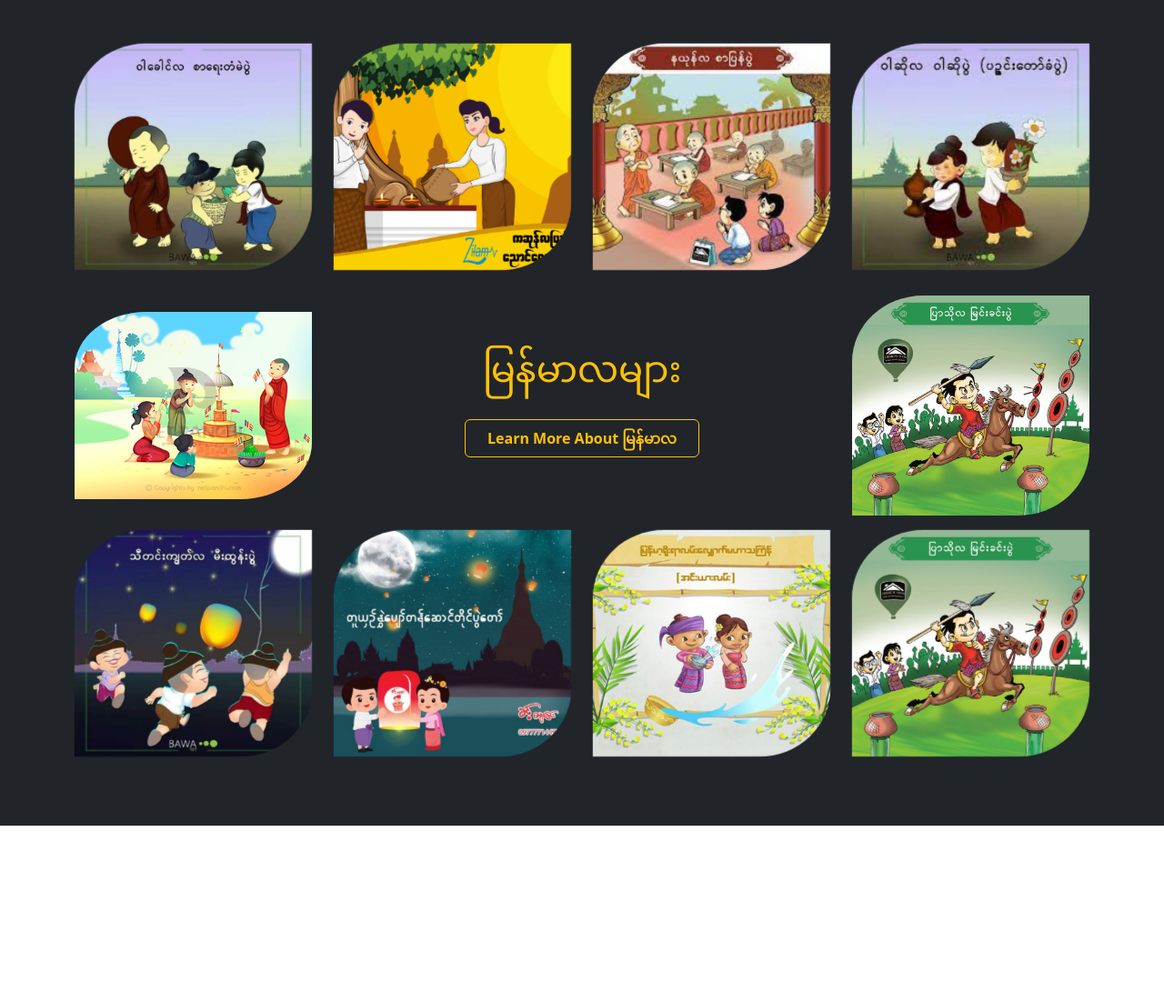
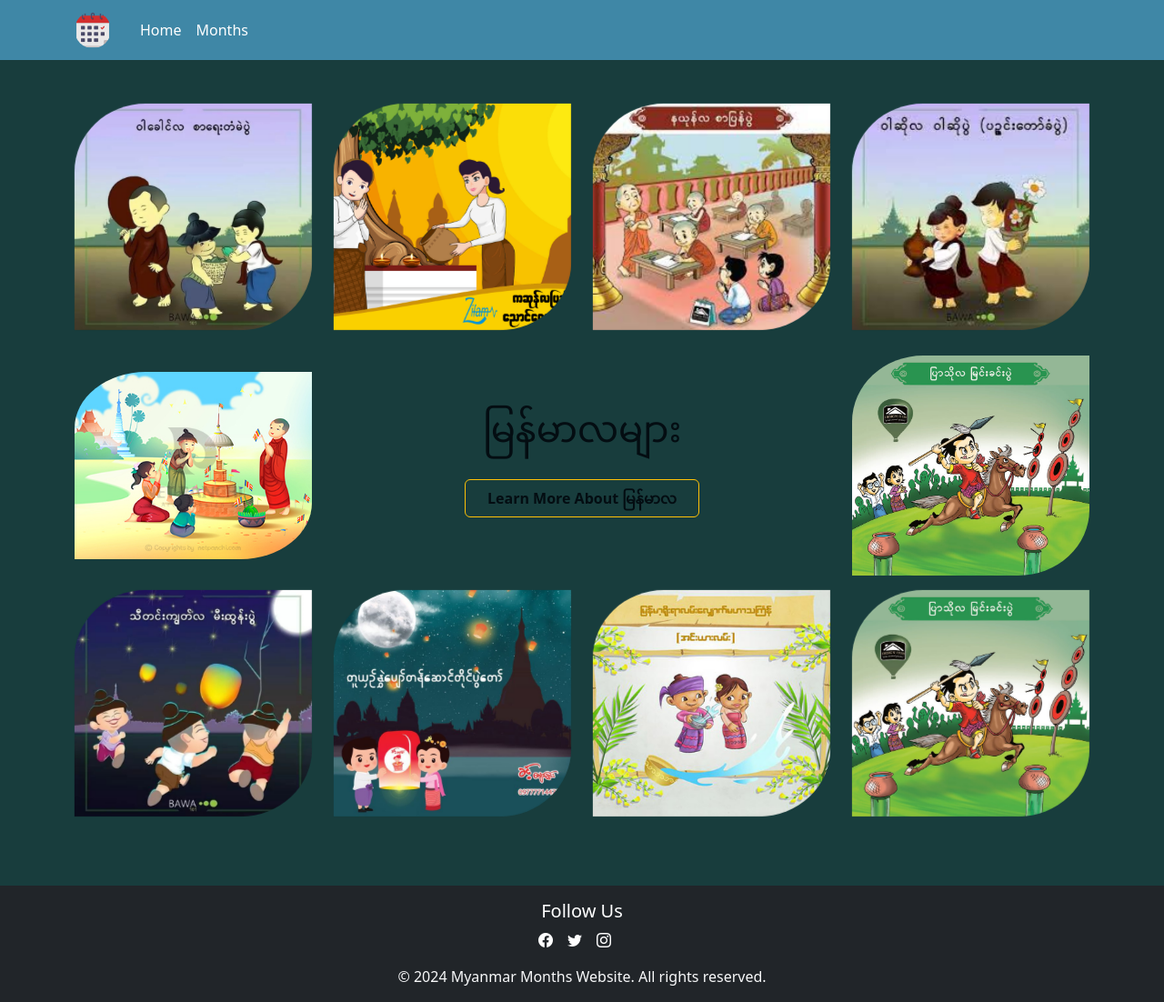
Before and after one commit to YeZawHtet-GIC/myanmar_months, a React (Create React App) app: page / in a window 1280 px wide. Shown: the whole page at 91% size. Before the commit the page ends 908 px from the top, so only its background shows below. Built offline with nearby package versions, Linux system fonts and the light colour scheme.

Commit message:
fix color

```diff
--- a/package.json
+++ b/package.json
@@ -8,6 +8,7 @@
     "@testing-library/react": "^13.4.0",
     "@testing-library/user-event": "^13.5.0",
     "bootstrap": "^5.3.3",
+    "bootstrap-icons": "^1.11.3",
     "react": "^18.2.0",
     "react-bootstrap": "^2.10.1",
     "react-dom": "^18.2.0",
--- a/src/App.js
+++ b/src/App.js
@@ -1,9 +1,13 @@
 import { Outlet } from "react-router-dom";
+import Navbar from "./Navbar";
+import Footer from "./Footer";
 
 function App() {
   return (
     <>
+      <Navbar />
       <Outlet />
+      <Footer />
     </>
   );
 }
--- /dev/null
+++ b/src/Footer.js
@@ -0,0 +1,29 @@
+import React from "react";
+
+function Footer() {
+  return (
+    <footer className="footer bg-dark text-white py-3">
+      <div className="d-flex justify-content-center">
+        <div className=" text-center px-5">
+          <h5>Follow Us</h5>
+          <div className="social-icons">
+            <a href="#" className="text-white me-3">
+              <i className="bi bi-facebook"></i>
+            </a>
+            <a href="#" className="text-white me-3">
+              <i className="bi bi-twitter"></i>
+            </a>
+            <a href="#" className="text-white me-3">
+              <i className="bi bi-instagram"></i>
+            </a>
+          </div>
+        </div>
+      </div>
+      <div className="text-center text-light mt-3">
+        &copy; {new Date().getFullYear()} Myanmar Months Website. All rights reserved.
+      </div>
+    </footer>
+  );
+}
+
+export default Footer;
--- a/src/Home.js
+++ b/src/Home.js
@@ -19,8 +19,8 @@
   const navigate = useNavigate();
   return (
     <div
-      className="container-fluid bg-dark text-warning"
-
+      className="container-fluid"
+      style={{ backgroundColor: "#183D3D", color: "#040D12" }}
     >
       <div className="container py-5">
         <div className="row row-cols-2">
@@ -50,6 +50,7 @@
             <button
               className="my-4 py-2 px-4 fw-bold btn btn-outline-warning"
               onClick={() => navigate("/months")}
+              style={{ color: "#040D12" }}
             >
               Learn More About မြန်မာလ{" "}
             </button>
--- a/src/MonthDetails.js
+++ b/src/MonthDetails.js
@@ -17,15 +17,23 @@
   return (
     <div className="container my-3">
       <div className="row justify-content-center">
-        <div className="col-md-12 bg-dark text-warning p-4 rounded shadow">
+        <div
+          className="col-md-12 p-4 rounded shadow"
+          style={{
+            backgroundColor: "#183D3D",
+            color: "#93B1A6",
+          }}
+        >
           {isPending && (
             <div
-              className="text-warning bg-dark text-center fs-1"
+              className="text-center fs-1"
               style={{
                 display: "flex",
                 justifyContent: "center",
                 alignItems: "center",
                 minHeight: "100vh",
+                backgroundColor: "#183D3D",
+                color: "#93B1A6",
               }}
             >
               <ReactLoading type="cylon" color="blue" height={50} width={100} />
@@ -33,17 +41,17 @@
           )}
           {error && <div>{error}</div>}
           {month && (
-            <div>
-              <h2 className="text-center text-warning py-2">
+            <div style={{ color:"#040D12" }}>
+              <h2 className="text-center fw-bold py-2">
                 {month.MonthMm} ({month.FestivalMm})
               </h2>
-              <h4 className="text-center text-warning">
+              <h4 className="text-center fw-bold">
                 {month.MonthEn} ({month.FestivalEn})
               </h4>
               <div className="text-center my-4">
                 <button
                   onClick={() => navigate("/months")}
-                  className="btn btn-outline-primary px-5 fw-bold"
+                  className="btn btn-outline-warning px-5 fw-bold color-040D12"
                 >
                   Back
                 </button>
@@ -71,7 +79,7 @@
               <hr className="bg-light" />
               <div className="row">
                 <div className="col-md-12">
-                  <h2 className="text-center py-3 text-warning">
+                  <h2 className="text-center py-3 color-040D12">
                     {month.MonthMm}လ အကြောင်း
                   </h2>
                   <p className="p-2 first-letter">{month.Detail}</p>
--- a/src/MonthList.js
+++ b/src/MonthList.js
@@ -1,7 +1,7 @@
 import React from "react";
 import "./css/monthList.css";
 import { Carousel } from "react-bootstrap";
-import { Link,useNavigate } from "react-router-dom";
+import { Link, useNavigate } from "react-router-dom";
 
 export default function MonthList({ months }) {
   const navigate = useNavigate();
@@ -13,14 +13,19 @@
   let i = 0;
   return (
     <div
-      className="container-fluid bg-dark text-warning"
-      style={{ minHeight: "100vh", maxWidth:"100vw" }}
+      className="container-fluid"
+      style={{
+        minHeight: "100vh",
+        maxWidth: "100vw",
+        backgroundColor: "#183D3D",
+        color: "#040D12",
+      }}
     >
-      <div className="text-center py-5">
-        <h2>မြန်မာလများ</h2>
+      <div className="text-center py-5" >
+        <h1 style={{ color:"#040D12", fontWeight:"bolder" }}>မြန်မာလ နှင့် ပွဲတော်များ</h1>
       </div>
       <div className="row">
-        <div className="col-md-12 bg-dark">
+        <div className="col-md-12" >
           <Carousel>
             {chunkedMonths.map((chunk, index) => (
               <Carousel.Item key={index}>
@@ -30,7 +35,7 @@
                     return (
                       <div
                         key={i}
-                        className="col-md-3 p-4"
+                        className="col-md-3 rounded p-4"
                         style={{ overflow: "hidden" }}
                       >
                         <Link
@@ -41,7 +46,7 @@
                             backgroundSize: "cover",
                             backgroundRepeat: "no-repeat",
                             objectFit: "cover",
-                            overflow:"hidden"
+                            overflow: "hidden",
                           }}
                         >
                           <h3>{month.MonthMm}</h3>
@@ -58,9 +63,9 @@
         </div>
       </div>
 
-      <div className="text-center py-3">
+      <div className="text-center py-5">
         <button
-          className="btn btn-outline-warning py-2 px-5"
+          className="btn btn-outline-warning py-2 px-5 fw-bold color-040D12"
           onClick={() => navigate("/")}
         >
           Back To Home
--- /dev/null
+++ b/src/Navbar.js
@@ -0,0 +1,50 @@
+import React from "react";
+import { Link } from "react-router-dom";
+import logo from "./img/logo.png"; // Import your logo image file
+
+export default function Navbar() {
+  return (
+    <nav
+      className="navbar navbar-expand-lg navbar-dark"
+      style={{ background: "#3f87a6" }}
+    >
+      <div className="container">
+        <Link className="navbar-brand" to="/">
+          <img
+            src={logo}
+            alt="Logo"
+            width="40"
+            height="40"
+            className="d-inline-block align-top me-2"
+            style={{ borderRadius: "50%" }}
+          />
+        </Link>
+        <button
+          className="navbar-toggler"
+          type="button"
+          data-bs-toggle="collapse"
+          data-bs-target="#navbarNav"
+          aria-controls="navbarNav"
+          aria-expanded="false"
+          aria-label="Toggle navigation"
+        >
+          <span className="navbar-toggler-icon"></span>
+        </button>
+        <div className="collapse navbar-collapse" id="navbarNav">
+          <ul className="navbar-nav ">
+            <li className="nav-item">
+              <Link className="nav-link text-white" to="/">
+                Home
+              </Link>
+            </li>
+            <li className="nav-item">
+              <Link className="nav-link text-white" to="/months">
+                Months
+              </Link>
+            </li>
+          </ul>
+        </div>
+      </div>
+    </nav>
+  );
+}
--- a/src/css/monthDetails.css
+++ b/src/css/monthDetails.css
@@ -2,3 +2,7 @@
     margin-left: 5rem;
     font-size: 30px;
  }
+
+ .color-040D12{
+    color: #040D12;
+ }
--- a/src/css/monthList.css
+++ b/src/css/monthList.css
@@ -24,6 +24,10 @@
   padding: 30px !important;
 }
 
+.carousel-indicators {
+  bottom: -24px !important;
+}
+
 @media (max-width:768px) {
   .carousel-control-prev-icon, .carousel-control-next-icon {
     padding: 15px !important;
--- a/src/index.js
+++ b/src/index.js
@@ -12,6 +12,7 @@
 import NotFound from "./NotFound";
 import Month from "./Month";
 import MonthDetails from "./MonthDetails";
+import "bootstrap-icons/font/bootstrap-icons.css";
 const router = createBrowserRouter([
   {
     path: "/",
```
Also changed, not shown: src/img/logo.png (added), 1 other file (tests, documents, lock files or other folders).
